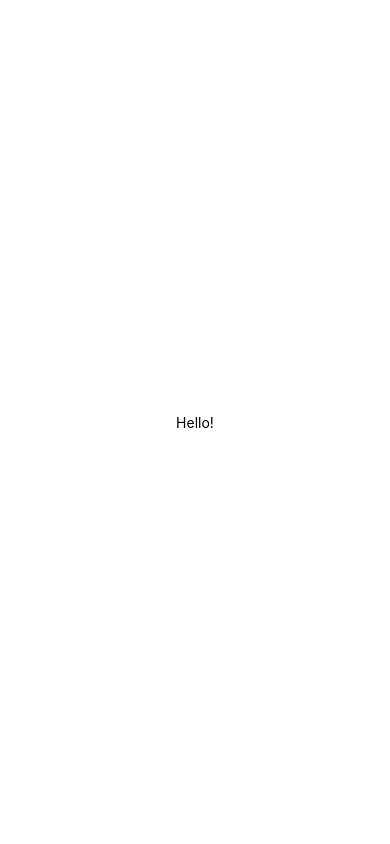
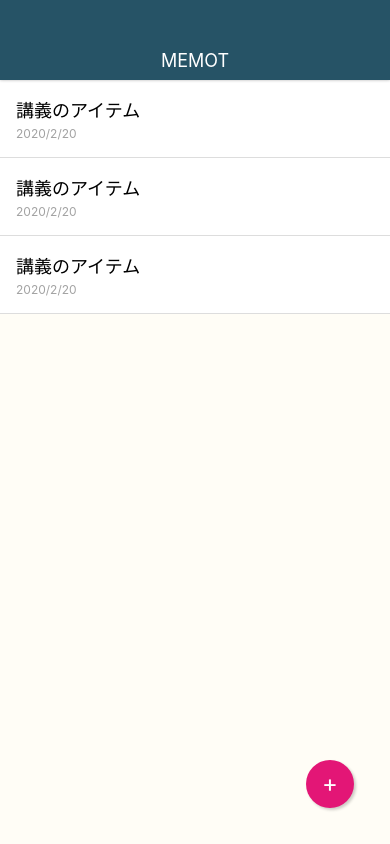
Before and after one commit to katzeallergie/MemoApp, a React Native app: screen / in a window 390 px wide. Built offline with nearby package versions, Linux system fonts and the light colour scheme.

Commit message:
Create Memolist

```diff
--- a/App.js
+++ b/App.js
@@ -1,19 +1,107 @@
 import React from 'react';
 import { StyleSheet, Text, View } from 'react-native';
+
 
 export default function App() {
   return (
     <View style={styles.container}>
-      <Text>Hello!</Text>
+      <View style={styles.appbar}>
+        <View>
+          <Text style={styles.appbarTitle}>MEMOT</Text>
+        </View>
+      </View>
+
+      <View style={styles.memoList}>
+        <View style={styles.memoListItem}>
+          <Text style={styles.memoTitle}>講義のアイテム</Text>
+          <Text style={styles.memoDate}>2020/2/20</Text>
+        </View>
+
+        <View style={styles.memoListItem}>
+          <Text style={styles.memoTitle}>講義のアイテム</Text>
+          <Text style={styles.memoDate}>2020/2/20</Text>
+        </View>
+
+        <View style={styles.memoListItem}>
+          <Text style={styles.memoTitle}>講義のアイテム</Text>
+          <Text style={styles.memoDate}>2020/2/20</Text>
+        </View>
+      </View>
+
+      <View style={styles.memoAddButton}>
+        <Text style={styles.memoAddButtonTitle}>+</Text>
+      </View>
     </View>
+
+
   );
 }
 
 const styles = StyleSheet.create({
   container: {
     flex: 1,
-    backgroundColor: '#fff',
+    backgroundColor: '#FFFDF6',
     alignItems: 'center',
     justifyContent: 'center',
+    paddingTop: 80,
   },
+  memoAddButton: {
+    position: "absolute",
+    bottom: 36,
+    right: 36,
+    width: 48,
+    height: 48,
+    backgroundColor: "#E31676",
+    borderRadius: 24,
+    justifyContent: "center",
+    alignItems: "center",
+    shadowColor: "#000",
+    shadowOffset: {width: 2, height: 2},
+    shadowOpacity: 0.2,
+    shadowRadius: 3,
+  },
+  memoAddButtonTitle: {
+    fontSize: 24,
+    lineHeight: 24,
+    color: "#FFF"
+  },
+  memoList: {
+    width: "100%",
+    flex: 1,
+  },
+  memoListItem: {
+    padding: 16,
+    borderBottomWidth: 1,
+    borderBottomColor: "#ddd",
+    backgroundColor: "#fff",
+  },
+  memoTitle: {
+    fontSize: 18,
+    marginBottom: 4,
+  },
+  memoDate: {
+    fontSize: 12,
+    color : "#a2a2a2",
+  },
+  appbar: {
+    position: "absolute",
+    top: 0,
+    height: 80,
+    left: 0,
+    right: 0,
+    paddingTop: 40,
+    backgroundColor: "#265366",
+    justifyContent: "center",
+    alignItems: "center",
+    shadowColor: "#000",
+    shadowOffset: {width: 0, height: 0},
+    shadowOpacity: 0.3,
+    shadowRadius: 3,
+    zIndex: 10,
+  },
+  appbarTitle: {
+    color: "#fff",
+    fontSize: 18,
+  },
+
 });
```
Also changed, not shown: src/elements/BodyText.js (added, +25 -0 lines).
